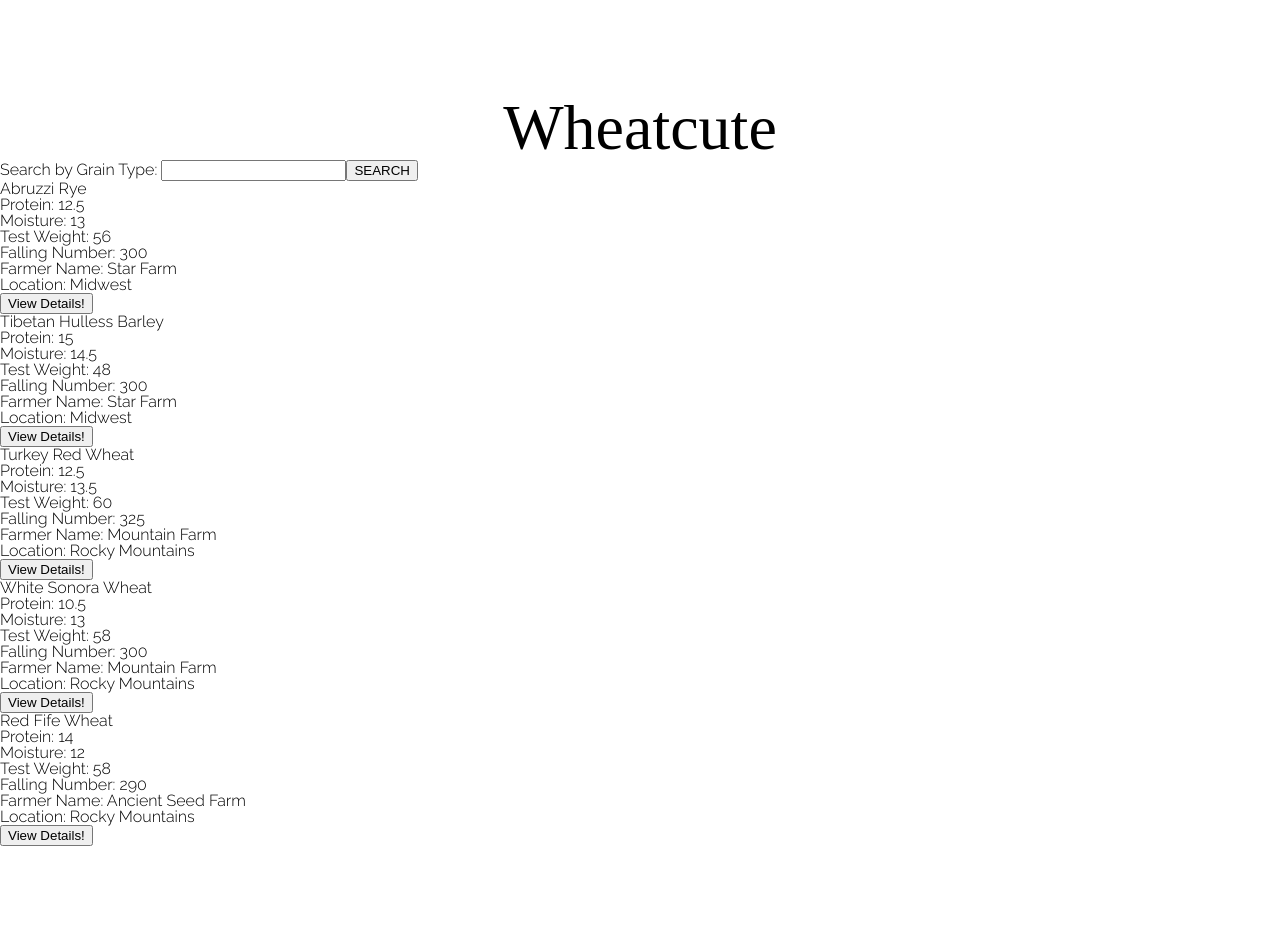
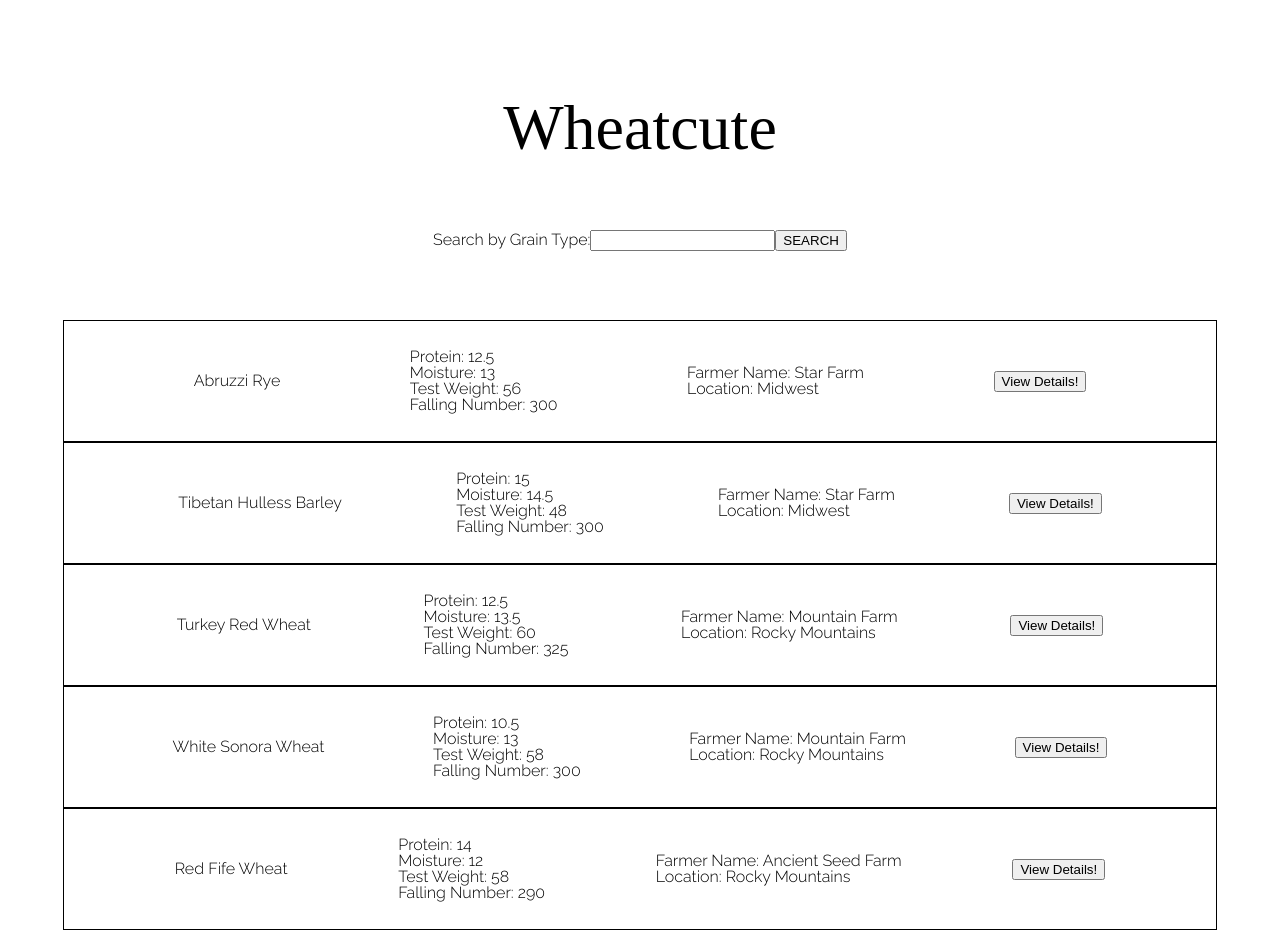
Before and after one commit to Fair-Trade-Grains/frontend, a React (Create React App) app: page /grains in a window 1280 px wide. Before the commit the page ends 846 px from the top, so only its background shows below. Built offline with nearby package versions, Linux system fonts and the light colour scheme; a web font is replaced by a local one.

Commit message:
Style Grains search / results view

```diff
--- a/src/css/Grain.css
+++ b/src/css/Grain.css
@@ -0,0 +1,9 @@
+.grain-result {
+  display: flex;
+  justify-content: space-evenly;
+  align-items: center;
+  border: 1px solid black;
+
+  height: 15vh;
+  width: 90%;
+}
--- a/src/css/GrainResults.css
+++ b/src/css/GrainResults.css
@@ -0,0 +1,18 @@
+.grains-browse-view {
+  display: flex;
+  flex-direction: column;
+
+  height: 80vh;
+  width: 100%
+}
+
+.grains-container {
+  display: flex;
+  flex-direction: column;
+  justify-content: space-evenly;
+  align-items: center;
+
+  height: 100%;
+  width: 100%;
+  padding-bottom: 15px;
+}
--- a/src/css/Search.css
+++ b/src/css/Search.css
@@ -0,0 +1,8 @@
+.search-bar {
+  display: flex;
+  justify-content: center;
+  align-items: center;
+
+  height: 20vh;
+  width: 100%;
+}
```
